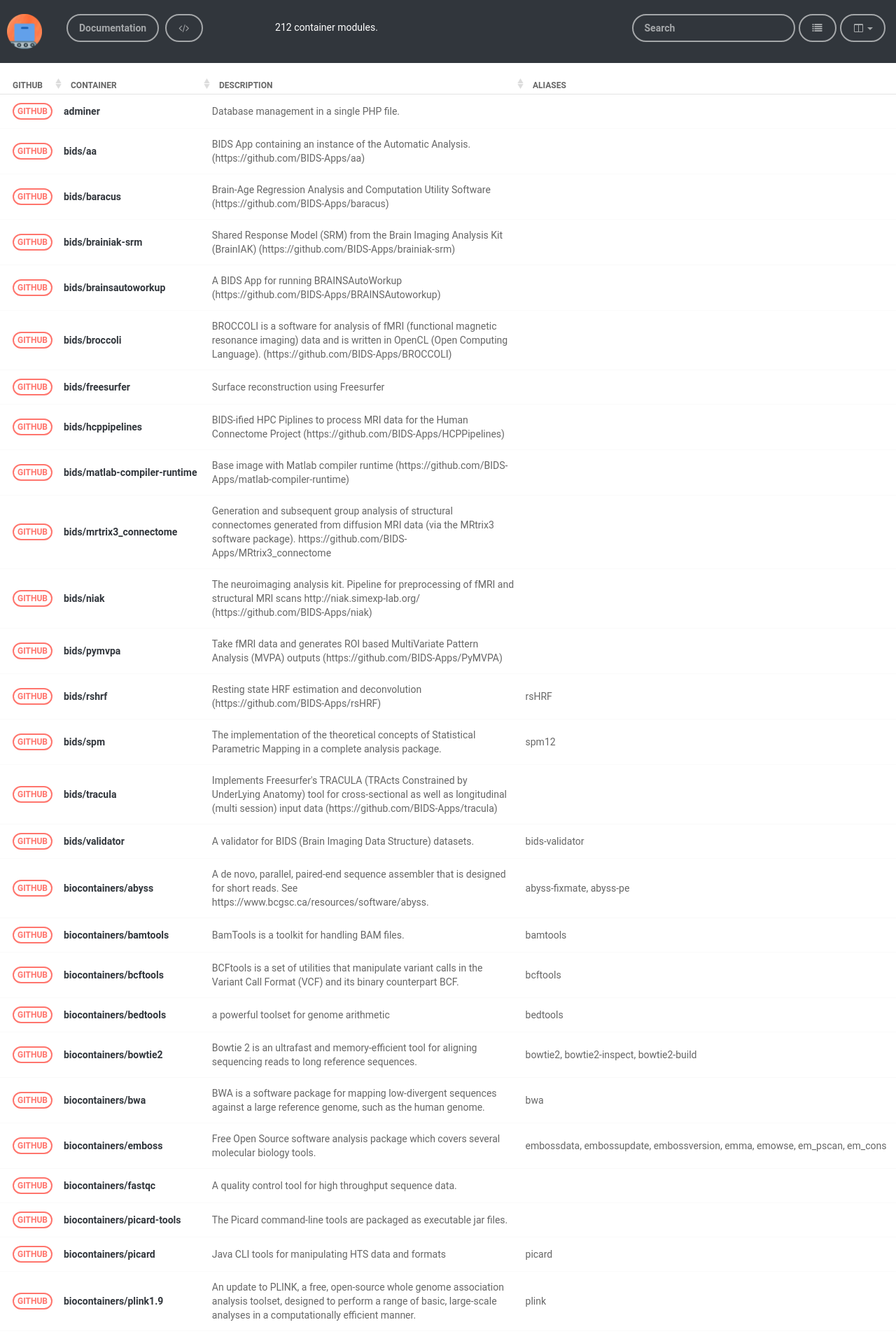
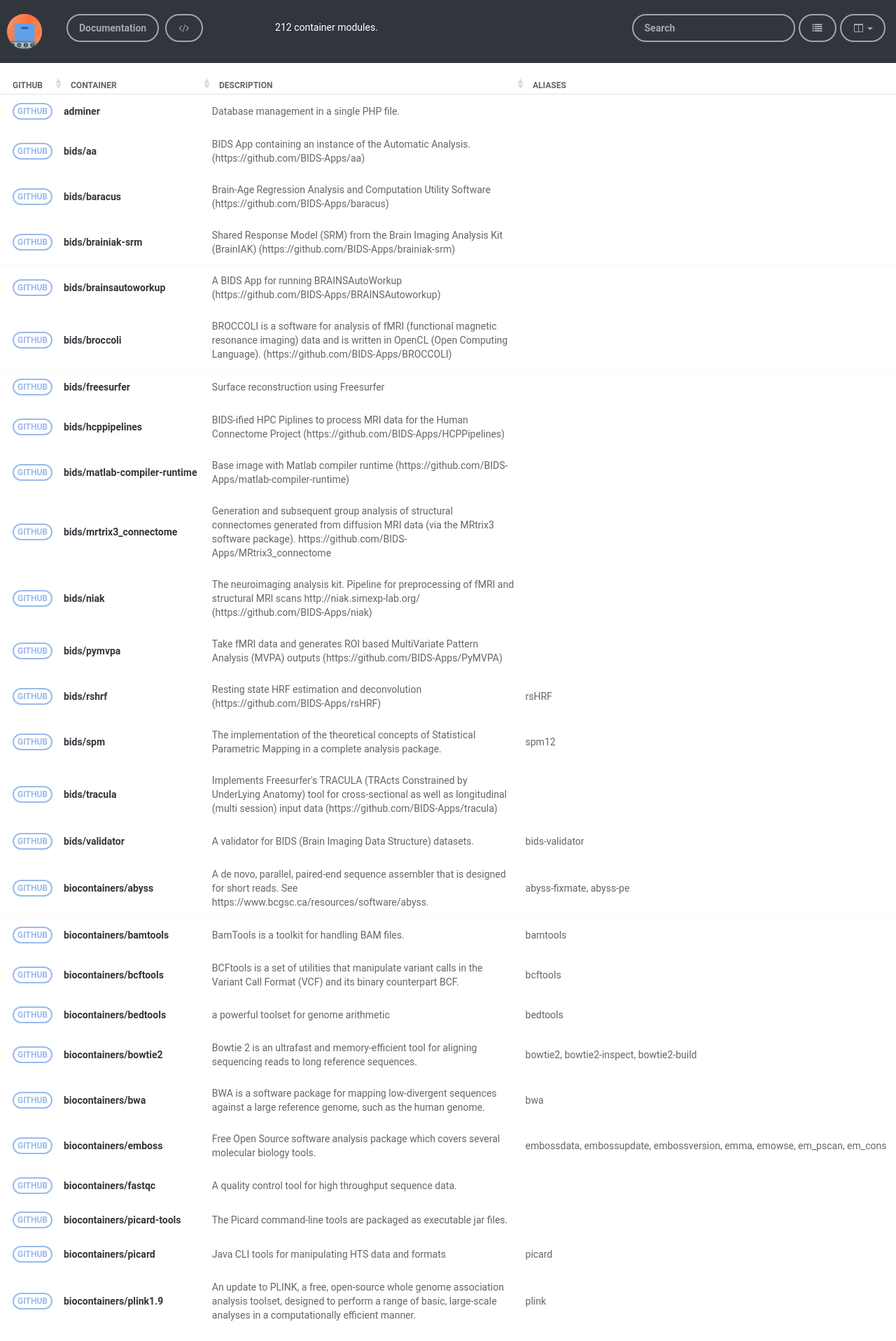
Before and after one commit to autamus/registry, a Jekyll site: the page built from pages/index.md, in a window 1280 px wide. Shown: the top 1916 px of the page at 70% size. Built offline with Jekyll 4.4.1, drawn with Linux system fonts in a browser that asks for light colours; nearby versions of some CDN libraries.

Commit message:
Update Theming

```diff
--- a/css/fresh-bootstrap-table.css
+++ b/css/fresh-bootstrap-table.css
@@ -675,13 +675,13 @@
 }
 
 .btn-danger {
-  border-color: #FF3B30;
-  color: #FF3B30;
+  border-color: #709EE4;
+  color: #709EE4;
 }
 .btn-danger:hover, .btn-danger:focus, .btn-danger:active, .btn-danger.active, .open > .btn-danger.dropdown-toggle {
   background-color: transparent;
-  color: #EE2D20;
-  border-color: #EE2D20;
+  color: #598ace;
+  border-color: #598ace;
 }
 .btn-danger.disabled, .btn-danger.disabled:hover, .btn-danger.disabled:focus, .btn-danger.disabled.focus, .btn-danger.disabled:active, .btn-danger.disabled.active, .btn-danger:disabled, .btn-danger:disabled:hover, .btn-danger:disabled:focus, .btn-danger:disabled.focus, .btn-danger:disabled:active, .btn-danger:disabled.active, .btn-danger[disabled], .btn-danger[disabled]:hover, .btn-danger[disabled]:focus, .btn-danger[disabled].focus, .btn-danger[disabled]:active, .btn-danger[disabled].active, fieldset[disabled] .btn-danger, fieldset[disabled] .btn-danger:hover, fieldset[disabled] .btn-danger:focus, fieldset[disabled] .btn-danger.focus, fieldset[disabled] .btn-danger:active, fieldset[disabled] .btn-danger.active {
   background-color: transparent;
```
